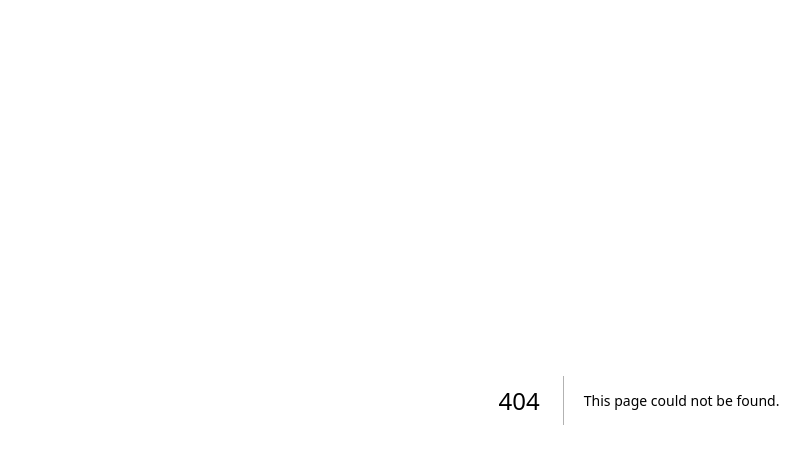
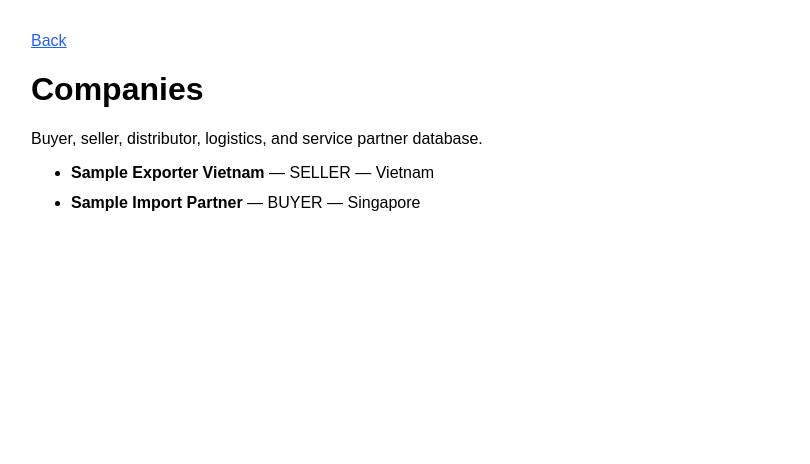
Before and after one commit to le8433622/tradeos-core, a Next.js app in the folder apps/web/: page /companies in a window 1280 px wide. Before the commit this address had no page. Shown: the top 464 px of the page, without its empty margins (1-811 px from the left). Built offline with nearby package versions, Linux system fonts and the light colour scheme.

Commit message:
add companies page

```diff
--- /dev/null
+++ b/apps/web/app/companies/page.tsx
@@ -0,0 +1,21 @@
+const companies = [
+  { name: 'Sample Exporter Vietnam', type: 'SELLER', country: 'Vietnam' },
+  { name: 'Sample Import Partner', type: 'BUYER', country: 'Singapore' },
+];
+
+export default function CompaniesPage() {
+  return (
+    <main style={{ padding: 32, fontFamily: 'Arial, sans-serif' }}>
+      <a href="/" style={{ color: '#2563eb' }}>Back</a>
+      <h1>Companies</h1>
+      <p>Buyer, seller, distributor, logistics, and service partner database.</p>
+      <ul>
+        {companies.map((company) => (
+          <li key={company.name} style={{ marginBottom: 12 }}>
+            <strong>{company.name}</strong> — {company.type} — {company.country}
+          </li>
+        ))}
+      </ul>
+    </main>
+  );
+}
```
